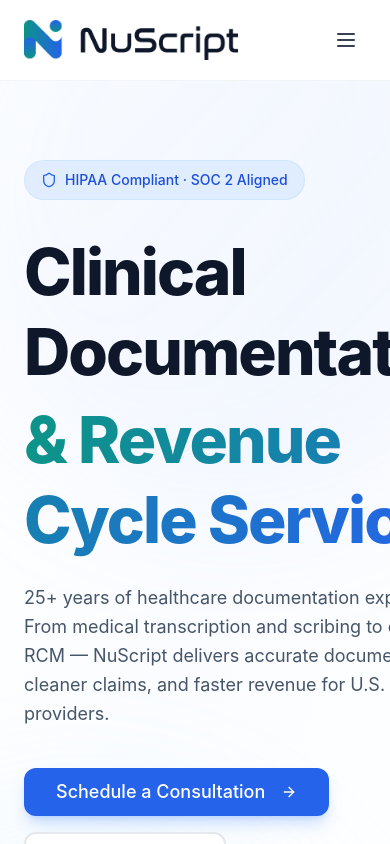
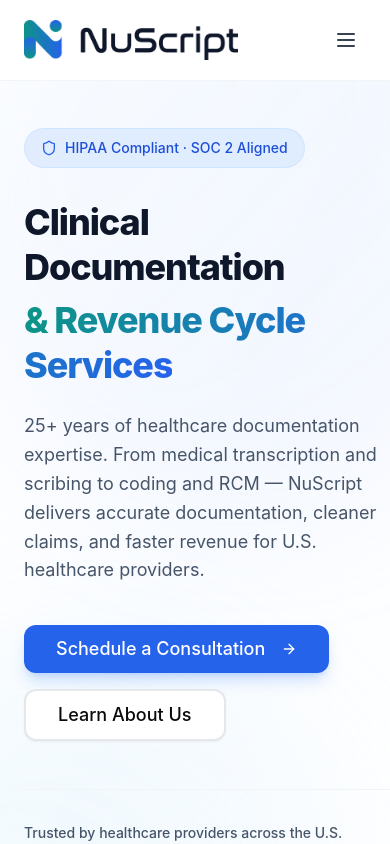
Before and after one commit to nuscript-zera/nuscript-web, a React (Vite) app: page / in a window 390 px wide. Shown: the top 844 px of the page. Built offline with nearby package versions, Linux system fonts and the light colour scheme; a web font is replaced by a local one.

Commit message:
fix: mobile hero overflow, reduce spacing, NuScriptAI→NuScript

```diff
--- a/src/components/home/HeroSection.jsx
+++ b/src/components/home/HeroSection.jsx
@@ -7,7 +7,7 @@
 
 export default function HeroSection() {
   return (
-    <section className="relative min-h-[90vh] flex items-center overflow-hidden bg-gradient-to-br from-white via-blue-50/30 to-white">
+    <section className="relative min-h-[80vh] flex items-center overflow-hidden bg-gradient-to-br from-white via-blue-50/30 to-white">
       <div className="absolute inset-0 overflow-hidden">
         <motion.div
           animate={{ scale: [1, 1.2, 1], opacity: [0.3, 0.5, 0.3] }}
@@ -21,7 +21,7 @@
         />
       </div>
 
-      <div className="relative max-w-7xl mx-auto px-6 lg:px-8 py-20">
+      <div className="relative max-w-7xl mx-auto px-6 lg:px-8 py-12 lg:py-16">
         <div className="grid lg:grid-cols-2 gap-12 items-center">
           <motion.div initial={{ opacity: 0, y: 30 }} animate={{ opacity: 1, y: 0 }} transition={{ duration: 0.8 }}>
             <motion.div
@@ -34,7 +34,7 @@
               <span style={{ fontWeight: 500, fontSize: '14px' }} className="text-blue-700">HIPAA Compliant · SOC 2 Aligned</span>
             </motion.div>
 
-            <h1 style={{ fontWeight: 800, fontSize: '64px', letterSpacing: '-0.03em' }} className="text-slate-900 leading-tight mb-6">
+            <h1 style={{ fontWeight: 800, fontSize: 'clamp(36px, 8vw, 64px)', letterSpacing: '-0.03em' }} className="text-slate-900 leading-tight mb-6">
               Clinical Documentation
               <span className="block mt-2">
                 <span className="bg-gradient-to-r from-teal-600 to-blue-600 bg-clip-text text-transparent">
--- a/src/pages/Contact.jsx
+++ b/src/pages/Contact.jsx
@@ -75,7 +75,7 @@
     <div className="min-h-screen bg-white">
       <GenericHero
         title="Get in Touch"
-        description="We're here to help. Reach out to our team with any questions about NuScriptAI and how we can transform your healthcare operations."
+        description="We're here to help. Reach out to our team with any questions about NuScript and how we can transform your healthcare operations."
         primaryButtonText="Schedule a Demo"
         secondaryButtonText="Call Us"
         isSmall={true}
@@ -150,7 +150,7 @@
               </div>
 
               <p style={{ fontWeight: 400, fontSize: '16px', lineHeight: '1.6' }} className="text-gray-700 max-w-md">
-                Let's discuss how NuScriptAI can reduce your documentation burden, improve coding quality, and accelerate your revenue cycle.
+                Let's discuss how NuScript can reduce your documentation burden, improve coding quality, and accelerate your revenue cycle.
               </p>
             </motion.div>
 
```
